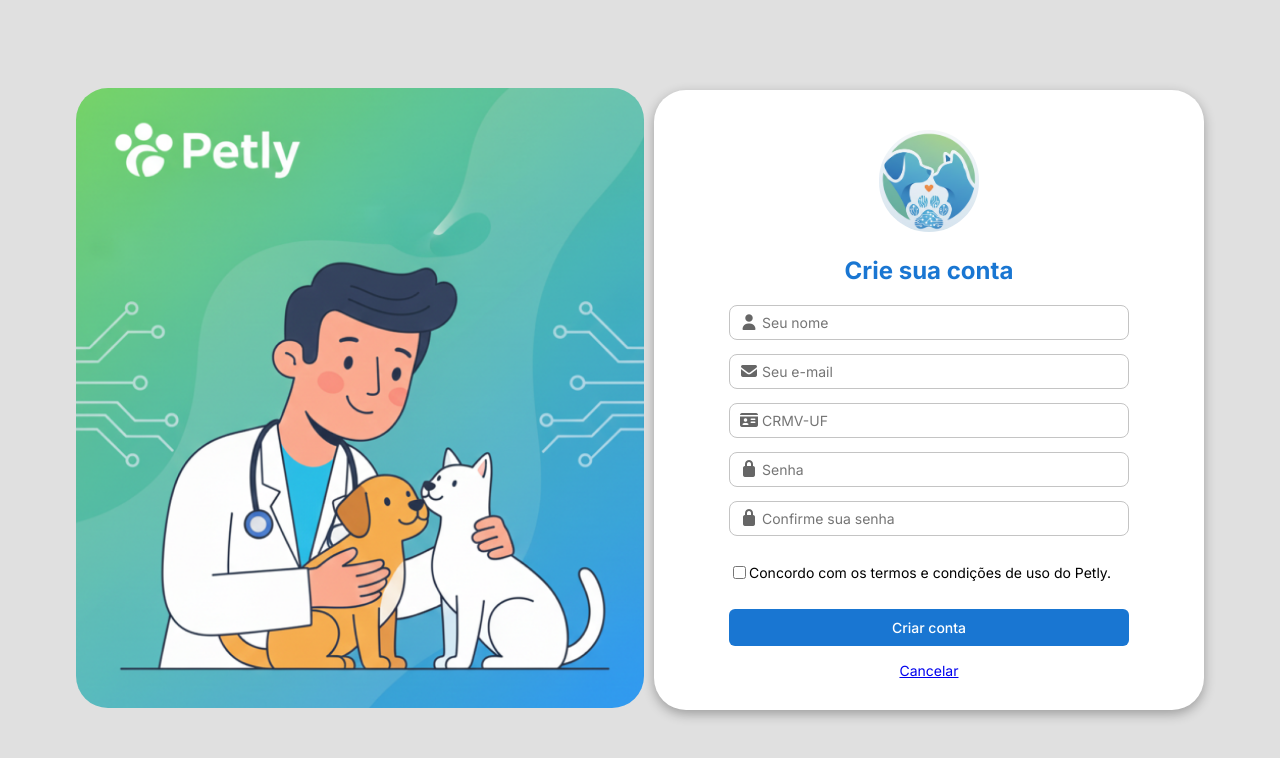
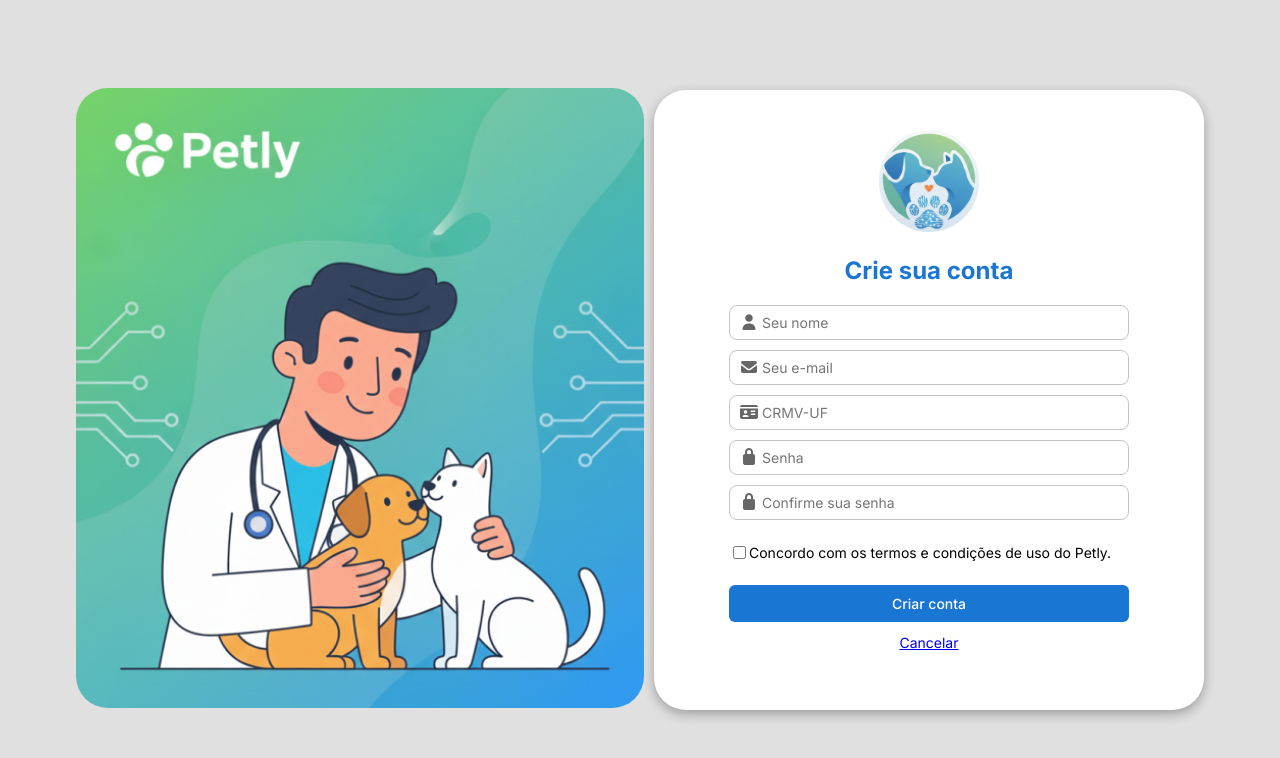
Before and after one commit to igor-de-andrade/wa-petly, a Vue app: page /register in a window 1280 px wide. Shown: the top 758 px of the page. Built offline with nearby package versions, Linux system fonts and the light colour scheme.

Commit message:
corrige espaçamento dos campos na tela de registro

```diff
--- a/src/views/Register.vue
+++ b/src/views/Register.vue
@@ -15,15 +15,13 @@ import BaseCheckbox from '../components/base/BaseCheckbox.vue'
       <h1>Crie sua conta</h1>
       <div class="form">
         <BaseInput type="text" placeholder="Seu nome" icon="fa-solid fa-user" />
+        <BaseInput type="email" placeholder="Seu e-mail" icon="fa-solid fa-envelope" />
+        <BaseInput type="text" placeholder="CRMV-UF" icon="fa-solid fa-id-card" />
+        <BaseInput type="password" placeholder="Senha" icon="fa-solid fa-lock" />
+        <BaseInput type="password" placeholder="Confirme sua senha" icon="fa-solid fa-lock" />
 
-        <BaseInput type="email" placeholder="Seu e-mail" icon="fa-solid fa-envelope" />
+        <BaseCheckbox text="Concordo com os termos e condições de uso do Petly." />
 
-        <BaseInput type="text" placeholder="CRMV-UF" icon="fa-solid fa-id-card" />
-
-        <BaseInput type="password" placeholder="Senha" icon="fa-solid fa-lock" />
-
-        <BaseInput type="password" placeholder="Confirme sua senha" icon="fa-solid fa-lock" />
-        <BaseCheckbox text="Concordo com os termos e condições de uso do Petly." />
         <BaseButton label="Criar conta" />
         <div class="aditional-actions">
           <BaseText>
@@ -68,7 +66,7 @@ import BaseCheckbox from '../components/base/BaseCheckbox.vue'
 .form {
   display: flex;
   flex-direction: column;
-  gap: 14px;
+  gap: 10px;
   width: 400px;
 }
 
```
